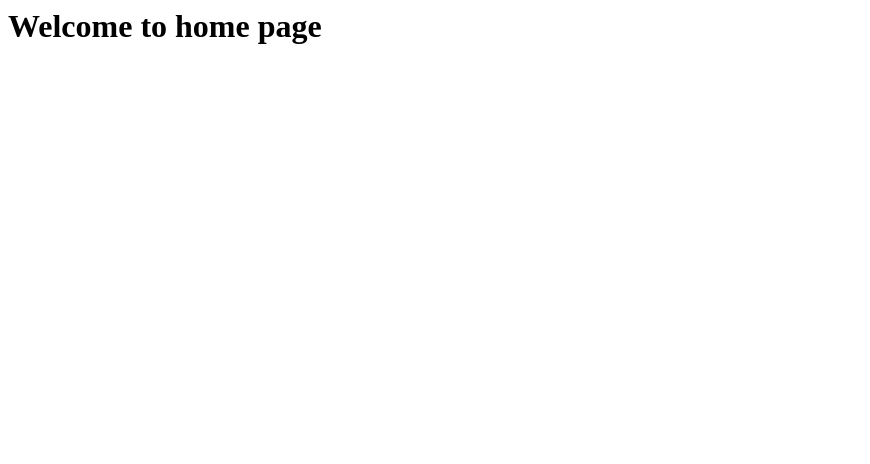
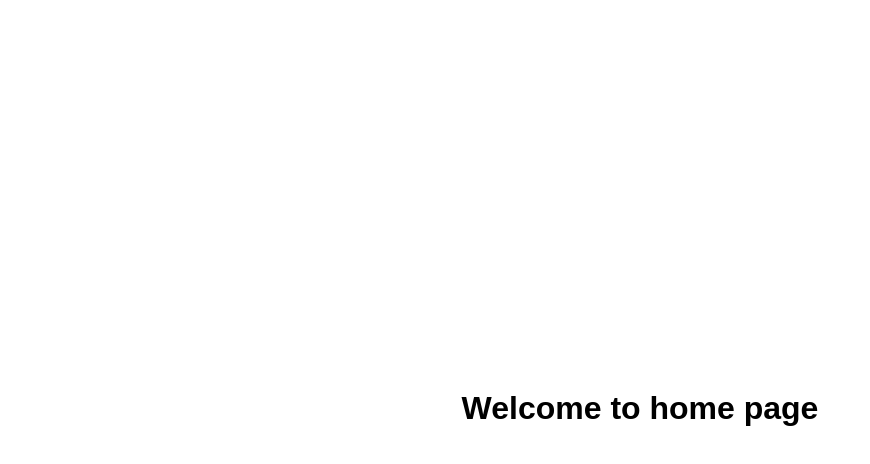
Before and after one commit to iezzeldin-mesbah/iezzeldin-mesbah.github.io, a plain HTML site: page index.html in a window 1280 px wide. Shown: the whole page, without its empty margins (0-870 px from the left). Drawn offline with Linux system fonts and the light colour scheme.

Commit message:
center title

```diff
--- a/index.html
+++ b/index.html
@@ -3,6 +3,6 @@
         <title>EZZELDIN MESBAH | Portfolio Page</title>
     </head>
     <body>
-      <h1>Welcome to home page</h1>
+      <h1 style="font-family: sans-serif;display: flex; justify-content: center;align-items: center;min-height: 100vh;margin: 0;">Welcome to home page</h1>
     </body>
 </html>
```
